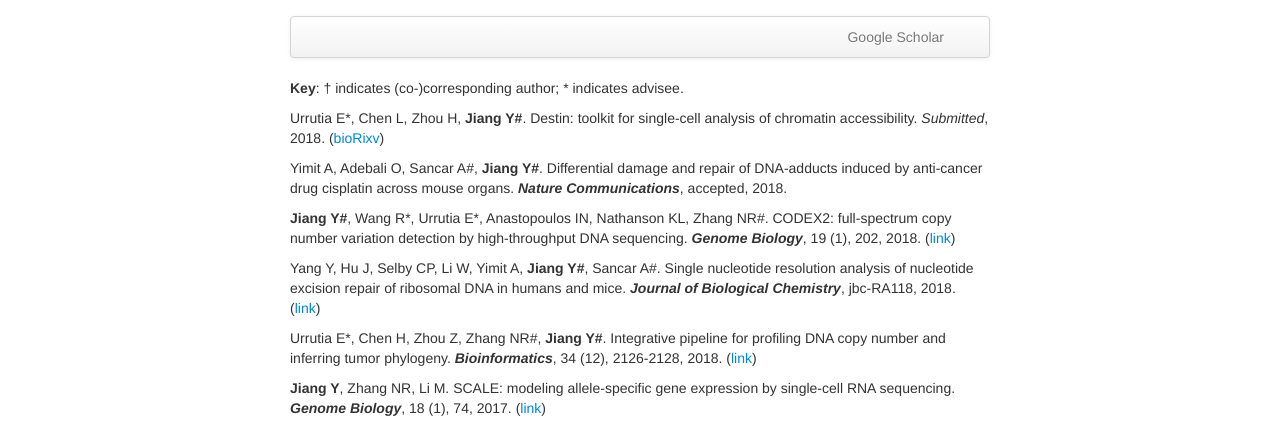
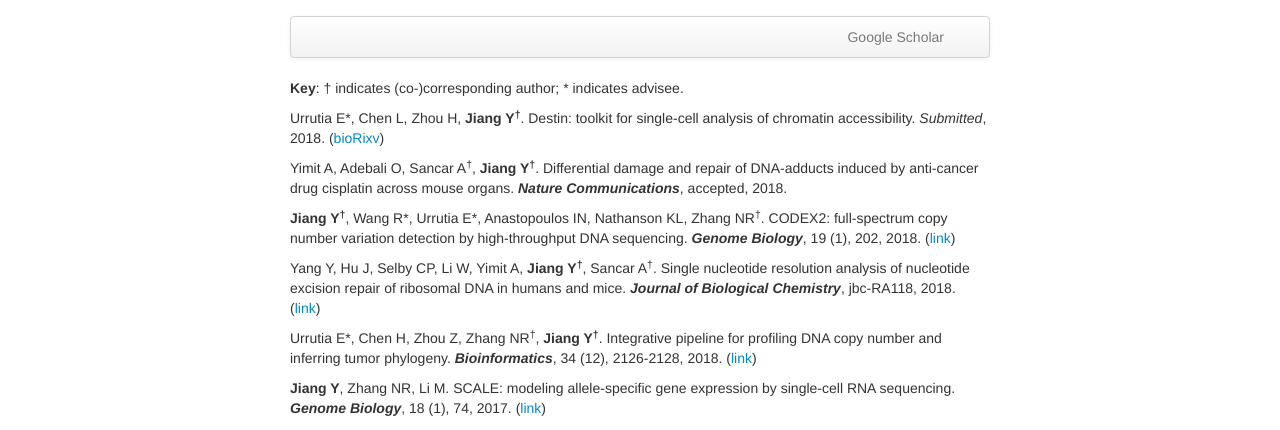
Before and after one commit to yuchaojiang/yuchaojiang.github.io, a Jekyll site: the page built from pages/pubs.md, in a window 1280 px wide. Shown: the part 136-566 px from the top of the page. Built offline with Jekyll 4.4.1, drawn with Linux system fonts in a browser that asks for light colours.

Commit message:
Update pubs.md

```diff
--- a/pages/pubs.md
+++ b/pages/pubs.md
@@ -14,15 +14,15 @@ description: Yuchao Jiang's publications
 
 **Key**: &dagger; indicates (co-)corresponding author; \* indicates advisee.
 
-Urrutia E\*, Chen L, Zhou H, **Jiang Y#**. Destin: toolkit for single-cell analysis of chromatin accessibility. *Submitted*, 2018. ([bioRixv](http://biorxiv.org/cgi/content/short/461905v1))
+Urrutia E\*, Chen L, Zhou H, **Jiang Y<sup>&dagger;</sup>**. Destin: toolkit for single-cell analysis of chromatin accessibility. *Submitted*, 2018. ([bioRixv](http://biorxiv.org/cgi/content/short/461905v1))
 
-Yimit A, Adebali O, Sancar A#, **Jiang Y#**. Differential damage and repair of DNA-adducts induced by anti-cancer drug cisplatin across mouse organs. ***Nature Communications***, accepted, 2018.
+Yimit A, Adebali O, Sancar A<sup>&dagger;</sup>, **Jiang Y<sup>&dagger;</sup>**. Differential damage and repair of DNA-adducts induced by anti-cancer drug cisplatin across mouse organs. ***Nature Communications***, accepted, 2018.
 
-**Jiang Y#**, Wang R\*, Urrutia E\*, Anastopoulos IN, Nathanson KL, Zhang NR#. CODEX2: full-spectrum copy number variation detection by high-throughput DNA sequencing. ***Genome Biology***, 19 (1), 202, 2018. ([link](https://genomebiology.biomedcentral.com/articles/10.1186/s13059-018-1578-y))
+**Jiang Y<sup>&dagger;</sup>**, Wang R\*, Urrutia E\*, Anastopoulos IN, Nathanson KL, Zhang NR<sup>&dagger;</sup>. CODEX2: full-spectrum copy number variation detection by high-throughput DNA sequencing. ***Genome Biology***, 19 (1), 202, 2018. ([link](https://genomebiology.biomedcentral.com/articles/10.1186/s13059-018-1578-y))
 
-Yang Y, Hu J, Selby CP, Li W, Yimit A, **Jiang Y#**, Sancar A#. Single nucleotide resolution analysis of nucleotide excision repair of ribosomal DNA in humans and mice. ***Journal of Biological Chemistry***, jbc-RA118, 2018. ([link](http://www.jbc.org/content/early/2018/11/09/jbc.RA118.006121.full.pdf))
+Yang Y, Hu J, Selby CP, Li W, Yimit A, **Jiang Y<sup>&dagger;</sup>**, Sancar A<sup>&dagger;</sup>. Single nucleotide resolution analysis of nucleotide excision repair of ribosomal DNA in humans and mice. ***Journal of Biological Chemistry***, jbc-RA118, 2018. ([link](http://www.jbc.org/content/early/2018/11/09/jbc.RA118.006121.full.pdf))
 
-Urrutia E\*, Chen H, Zhou Z, Zhang NR#, **Jiang Y#**. Integrative pipeline for profiling DNA copy number and inferring tumor phylogeny. ***Bioinformatics***, 34 (12), 2126-2128, 2018. ([link](https://doi.org/10.1093/bioinformatics/bty057))
+Urrutia E\*, Chen H, Zhou Z, Zhang NR<sup>&dagger;</sup>, **Jiang Y<sup>&dagger;</sup>**. Integrative pipeline for profiling DNA copy number and inferring tumor phylogeny. ***Bioinformatics***, 34 (12), 2126-2128, 2018. ([link](https://doi.org/10.1093/bioinformatics/bty057))
 
 **Jiang Y**, Zhang NR, Li M. SCALE: modeling allele-specific gene expression by single-cell RNA sequencing. ***Genome Biology***, 18 (1), 74, 2017. ([link](https://genomebiology.biomedcentral.com/articles/10.1186/s13059-017-1200-8))
 
```
